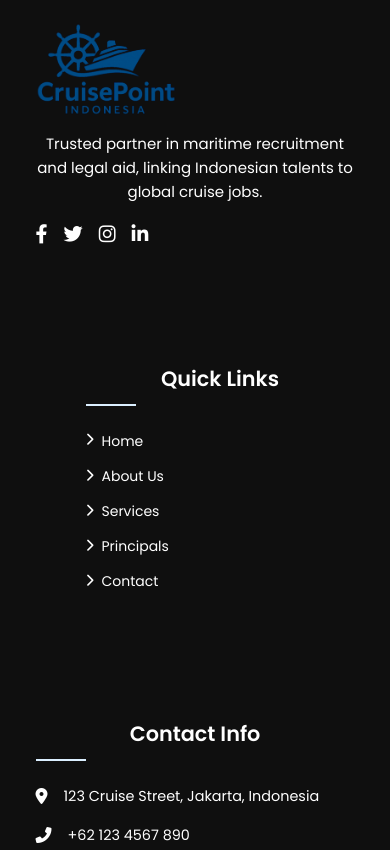
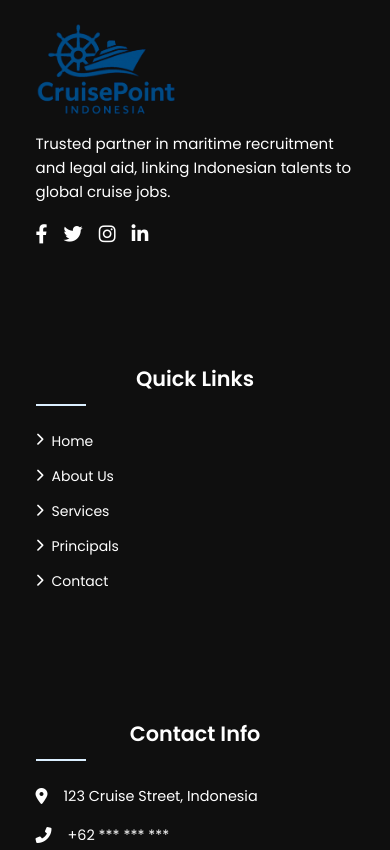
Before and after one commit to syfaarizal/cruishpoint-indonesia, a plain HTML site: page apply.html in a window 390 px wide. Shown: the part 3380-4230 px from the top of the page. Drawn offline with Linux system fonts and the light colour scheme.

Commit message:
footer responsive mobile

```diff
--- a/apply.html
+++ b/apply.html
@@ -193,11 +193,11 @@
             <h3>Contact Info</h3>
                 <div class="footer__contact-item">
                 <i class="fas fa-map-marker-alt"></i>
-                <p>123 Cruise Street, Jakarta, Indonesia</p>
+                <p>123 Cruise Street, Indonesia</p>
                 </div>
                 <div class="footer__contact-item">
                 <i class="fas fa-phone-alt"></i>
-                <p>+62 123 4567 890</p>
+                <p>+62 *** *** ***</p>
                 </div>
                 <div class="footer__contact-item">
                 <i class="fas fa-envelope"></i>
--- a/css/responsive.css
+++ b/css/responsive.css
@@ -177,4 +177,12 @@
     margin: 20px 20px;
     align-items: center;
   }
+
+  .footer__about p {
+    text-align: left;
+  }
+
+  .footer__links {
+    margin-left: 0;
+  }
 }
```
